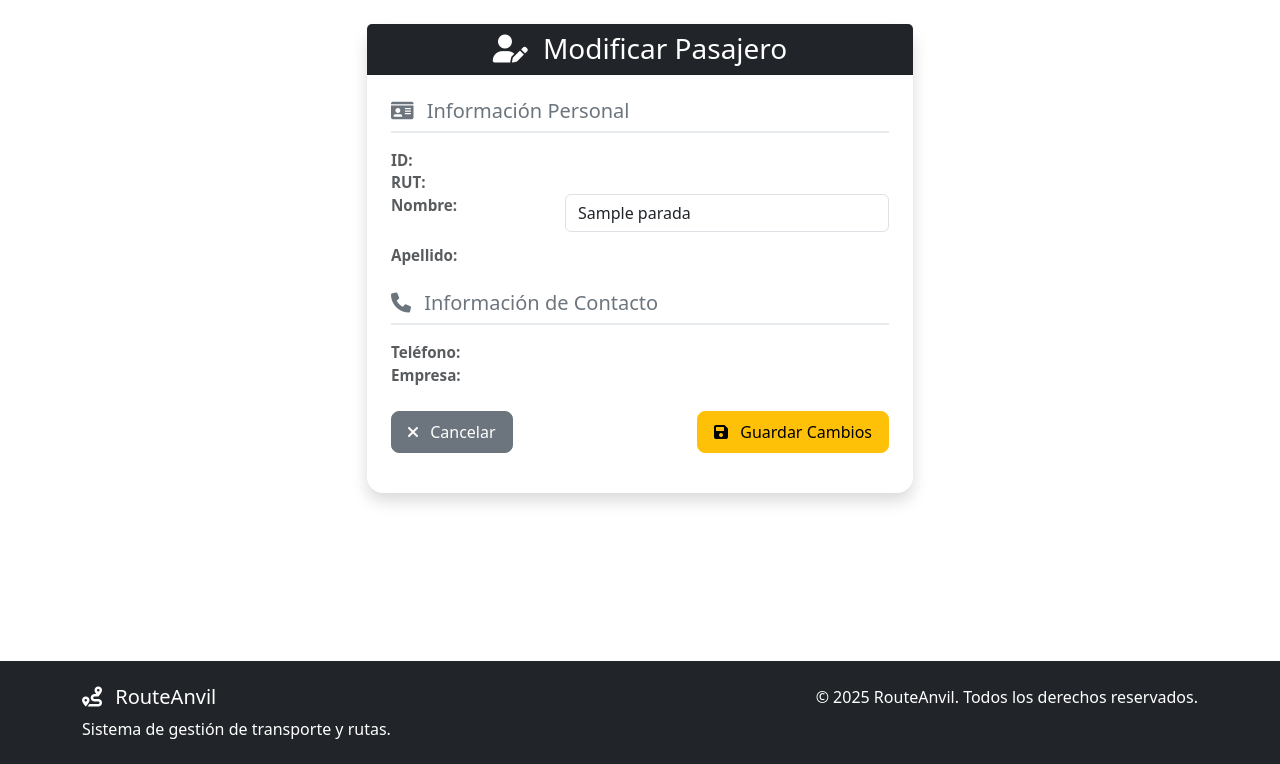
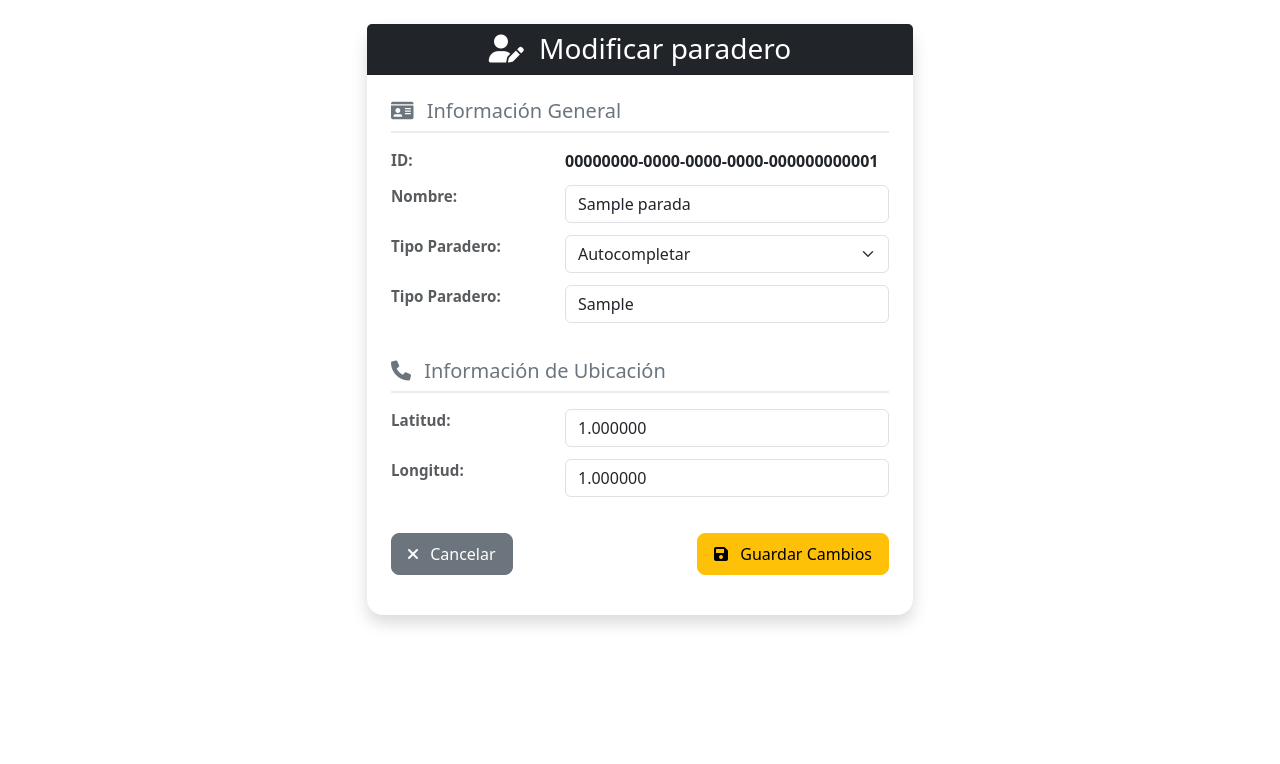
Before and after one commit to Ikvillaseca/capstoneADI, a Django app: page /paradero/modificar/00000000-0000-0000-0000-000000000001/ in a window 1280 px wide. Shown: the part 82-846 px from the top of the page. Run offline with Django 5.2, Linux system fonts and the light colour scheme; tables that the repository leaves empty hold one stand-in row (values such as "Sample post").

Commit message:
Arreglo pagina modificacion de paraderos

```diff
--- a/RouteAnvil/templates/paraderos/paradero_detalles.html
+++ b/RouteAnvil/templates/paraderos/paradero_detalles.html
@@ -33,10 +33,9 @@
                     </dl>
                 </div>
 
-                <!-- Información de Contacto -->
                 <div class="mb-4">
                     <h5 class="text-secondary mb-3 border-bottom pb-2">
-                       <i class="fa-solid fa-location-crosshairs"></i> Información de ubicación
+                       <i class="fa-solid fa-location-crosshairs"></i> Información de Ubicación
                     </h5>
                     <dl class="row">
                         <dt class="col-sm-4 text-muted">Latitud:</dt>
--- a/RouteAnvil/templates/paraderos/paradero_modificar.html
+++ b/RouteAnvil/templates/paraderos/paradero_modificar.html
@@ -1,6 +1,6 @@
 {% extends "base.html" %}
 {% load static %}
-{% block titulo %}Modificar Pasajero{% endblock titulo %}
+{% block titulo %}Modificar paradero{% endblock titulo %}
 
 {% block contenido %}
 <div class="row justify-content-center mb-5">
@@ -8,7 +8,7 @@
         <div class="card shadow">
             <div class="card-header bg-dark text-white text-center">
                 <h3 class="mb-0">
-                    <i class="fas fa-user-edit"></i> Modificar Pasajero
+                    <i class="fas fa-user-edit"></i> Modificar paradero
                 </h3>
             </div>
             <div class="card-body p-4">
@@ -17,14 +17,11 @@
 
                     <div class="mb-4">
                         <h5 class="text-secondary mb-3 border-bottom pb-2">
-                            <i class="fas fa-id-card"></i> Información Personal
+                            <i class="fas fa-id-card"></i> Información General
                         </h5>
                         <dl class="row">
                             <dt class="col-sm-4 text-muted">ID:</dt>
-                            <dd class="col-sm-8"><strong>{{ pasajero.id_pasajero }}</strong></dd>
-
-                            <dt class="col-sm-4 text-muted">RUT:</dt>
-                            <dd class="col-sm-8"><strong>{{ pasajero.rut }}</strong></dd>
+                            <dd class="col-sm-8"><strong>{{ paradero.id_ubicacion }}</strong></dd>
 
                             <dt class="col-sm-4 text-muted">Nombre:</dt>
                             <dd class="col-sm-8">
@@ -34,34 +31,43 @@
                                 {% endif %}
                             </dd>
 
-                            <dt class="col-sm-4 text-muted">Apellido:</dt>
+                            <dt class="col-sm-4 text-muted">Tipo Paradero:</dt>
                             <dd class="col-sm-8">
-                                {{ form.apellido }}
-                                {% if form.apellido.errors %}
-                                    <div class="text-danger small mt-1">{{ form.apellido.errors }}</div>
+                                {{ form.tipo_parada }}
+                                {% if form.tipo_parada.errors %}
+                                    <div class="text-danger small mt-1">{{ form.tipo_parada.errors }}</div>
                                 {% endif %}
                             </dd>
+
+                            <dt class="col-sm-4 text-muted">Tipo Paradero:</dt>
+                            <dd class="col-sm-8">
+                                {{ form.direccion }}
+                                {% if form.direccion.errors %}
+                                    <div class="text-danger small mt-1">{{ form.direccion.errors }}</div>
+                                {% endif %}
+                            </dd>
+
                         </dl>
                     </div>
 
                     <div class="mb-4">
                         <h5 class="text-secondary mb-3 border-bottom pb-2">
-                            <i class="fas fa-phone"></i> Información de Contacto
+                            <i class="fas fa-phone"></i> Información de Ubicación
                         </h5>
                         <dl class="row">
-                            <dt class="col-sm-4 text-muted">Teléfono:</dt>
+                            <dt class="col-sm-4 text-muted">Latitud:</dt>
                             <dd class="col-sm-8">
-                                {{ form.telefono }}
-                                {% if form.telefono.errors %}
-                                    <div class="text-danger small mt-1">{{ form.telefono.errors }}</div>
+                                {{ form.latitud }}
+                                {% if form.latitud.errors %}
+                                    <div class="text-danger small mt-1">{{ form.latitud.errors }}</div>
                                 {% endif %}
                             </dd>
 
-                            <dt class="col-sm-4 text-muted">Empresa:</dt>
+                            <dt class="col-sm-4 text-muted">Longitud:</dt>
                             <dd class="col-sm-8">
-                                {{ form.empresa_trabajo }}
-                                {% if form.empresa_trabajo.errors %}
-                                    <div class="text-danger small mt-1">{{ form.empresa_trabajo.errors }}</div>
+                                {{ form.longitud }}
+                                {% if form.longitud.errors %}
+                                    <div class="text-danger small mt-1">{{ form.longitud.errors }}</div>
                                 {% endif %}
                             </dd>
                         </dl>
@@ -74,7 +80,7 @@
                     {% endif %}
 
                     <div class="d-grid gap-2 d-md-flex justify-content-md-between">
-                        <a href="{% url 'pasajero_detalles' pasajero.id_pasajero %}" class="btn btn-secondary">
+                        <a href="{% url 'paradero_detalles' paradero.id_ubicacion %}" class="btn btn-secondary">
                             <i class="fas fa-times"></i> Cancelar
                         </a>
                         <button type="submit" class="btn btn-warning">
--- a/RouteAnvil/views.py
+++ b/RouteAnvil/views.py
@@ -402,8 +402,6 @@ def ruta_crear_seleccionar_confirmar(request, id_grupo_pasajeros):
         # A este punto para que funcione todo, se deben tener Pasajeros con paraderos asignados, Choferes con vehiculo asignado, y ahora seleccionar el paradero de destino u origen???
 
         # Esta es probablemente la parte mas compleja de todo el proyecto
-        asignar_viajes()
-
 
         datos = {
             "lista_pasajeros": lista_pasajeros,
@@ -418,6 +416,8 @@ def ruta_crear_seleccionar_confirmar(request, id_grupo_pasajeros):
 
     ### === Viaje completo y confirmado === ###
     if request.method == 'POST':
+
+        asignar_viajes()
 
 
         return redirect('ruta_crear')
```
